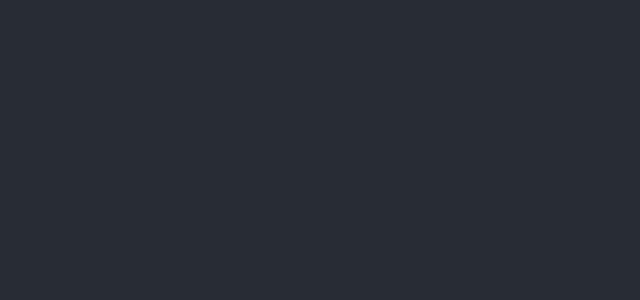
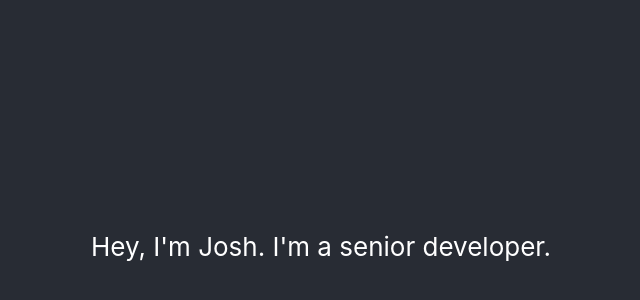
Before and after one commit to joshewood/joshewood.com, a React (Create React App) app in the folder portfolio/: page / in a window 1280 px wide. Shown: the part 154-454 px from the top of the page, without its empty margins (319-959 px from the left). Built offline with nearby package versions, Linux system fonts and the light colour scheme.

Commit message:
⚡ functional implementation of the adjective cycler

```diff
--- a/portfolio/src/App.js
+++ b/portfolio/src/App.js
@@ -1,12 +1,28 @@
-import React from 'react';
+import React, { useState, useEffect  } from 'react';
 import logo from './logo.svg';
 import './App.css';
 
+const adjectives = ['thoughtful', 'caring', 'passionate', 'humble', 'knowledgable', 'friendly', 'expert', 'artistic', 'front-end', 'back-end', 'senior'];
+const consumeAdjective = () => adjectives.sort(() => { return 0.5 - Math.random();}).pop();
 function App() {
+  const [currentAdjective, setAdjective] = useState(consumeAdjective());
+  useEffect(() => {
+
+    const interval = setInterval(() => {
+      const randomAdjective = consumeAdjective();
+      setAdjective(randomAdjective);
+      if (adjectives.length === 0) {
+        clearInterval(interval);
+      }
+    }, 500)
+
+
+  }, []);
   return (
     <div className="App">
       <header className="App-header">
-
+        Hey, I'm Josh.
+        I'm a {currentAdjective} developer.
       </header>
     </div>
   );
```
